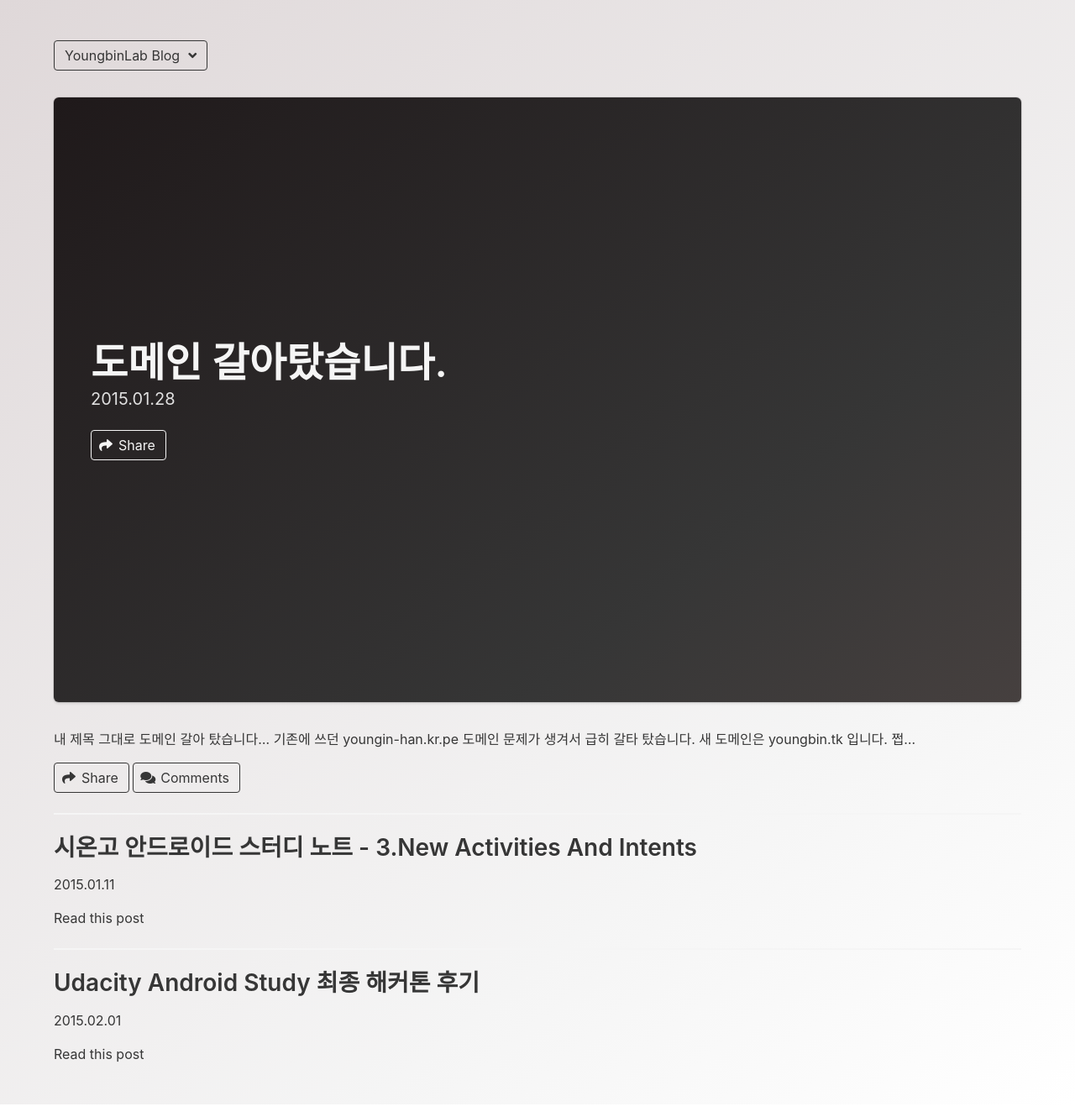
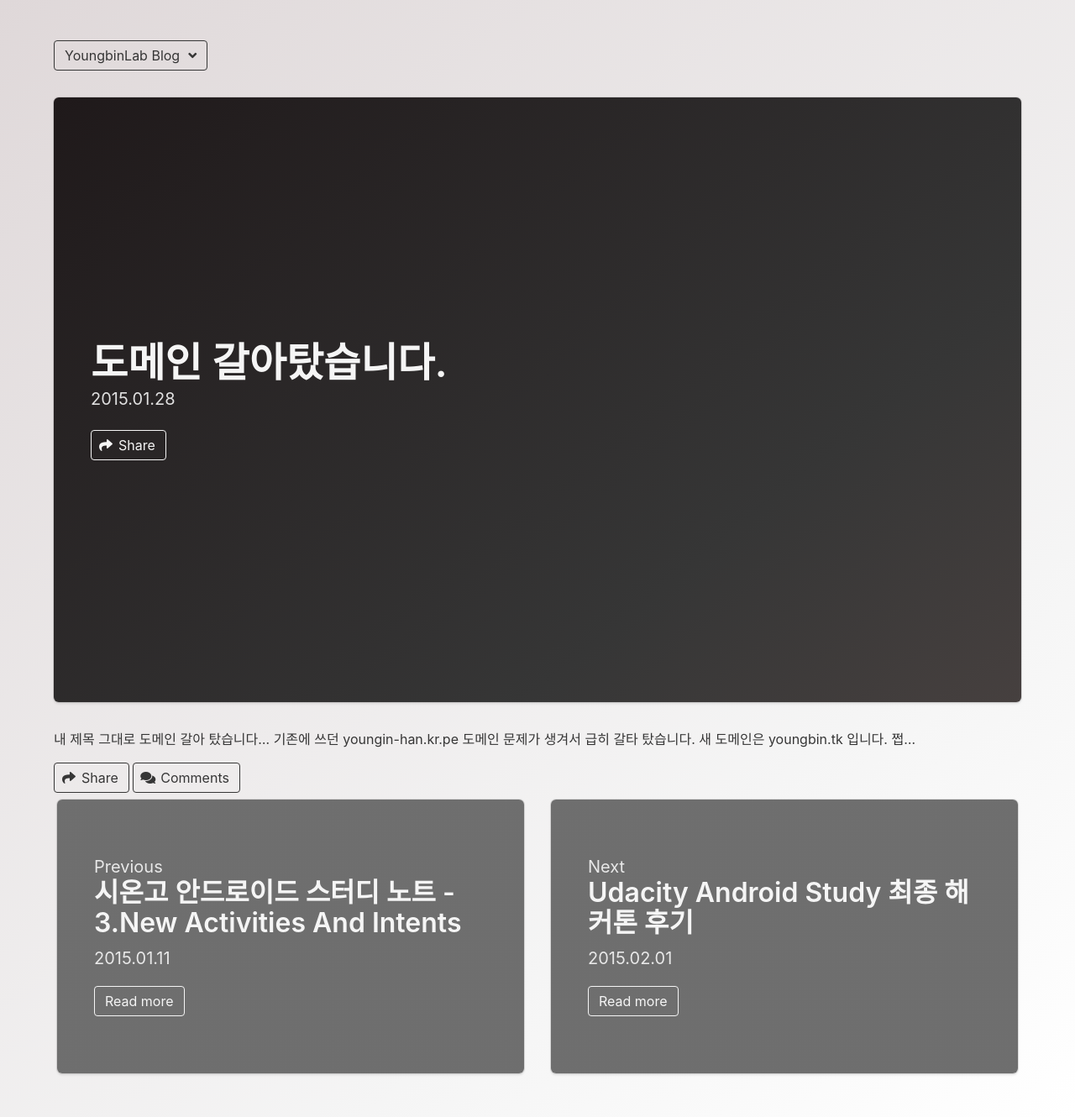
Before and after one commit to sukso96100/blog, a Jekyll site: the page built from _posts/2015-01-28-new-domain.markdown, in a window 1280 px wide. Shown: the whole page at 84% size. Built offline with Jekyll 4.4.1, drawn with Linux system fonts in a browser that asks for light colours; comment, search, counter and statistics services are not loaded.

Commit message:
update pagination on post layout

```diff
--- a/_layouts/post.html
+++ b/_layouts/post.html
@@ -19,24 +19,45 @@ layout: default
     {% include sharebtn.html color="dark" id="1" %}
     {% include disqus.html %}
     {% include adsense.html %}
-    {% if page.previous.url %}
-    <hr />
-      <div class="post-item">
-          <h2>{{ page.previous.title }}</h2>
-          <p>
-            {{ page.previous.date | date: "%Y.%m.%d" }}
-          </p>
-          <a class="button-white" href="{{ site.baseurl }}/{{ page.previous.url }}">Read this post</a>
+
+    <div class="tile is-ancestor">
+        {% if page.previous.url %}
+        <div class="tile post-pagination">
+          <!-- Add content or other tiles -->
+          <article
+          {% if page.previous.image %}
+          style="background: linear-gradient( rgba(0, 0, 0, 0.3), rgba(0, 0, 0, 0.3) ),url('{{page.previous.image}}') center / cover;"
+          {% endif %}
+          class="tile is-child box hero is-dark is-bold">
+          <div class="hero-body">
+            <section>
+              <p class="subtitle">Previous</p>
+              <p class="title">{{ page.previous.title }}</p>
+              <p class="subtitle">{{ page.previous.date | date: "%Y.%m.%d" }}</p>
+              <a class="button is-light is-outlined" href="{{site.baseurl}}{{page.previous.url}}">Read more</a>
+            </section>
+          </div>
+        </article>
+        </div>
+        {% else %}{% endif %}
+        {% if page.next.url %}
+        <div class="tile post-pagination">
+          <!-- Add content or other tiles -->
+          <article
+          {% if page.previous.image %}
+          style="background: linear-gradient( rgba(0, 0, 0, 0.3), rgba(0, 0, 0, 0.3) ),url('{{page.next.image}}') center / cover;"
+          {% endif %}
+          class="tile is-child box hero is-dark is-bold">
+          <div class="hero-body">
+            <section>
+              <p class="subtitle">Next</p>
+              <p class="title">{{ page.next.title }}</p>
+              <p class="subtitle">{{ page.next.date | date: "%Y.%m.%d" }}</p>
+              <a class="button is-light is-outlined" href="{{site.baseurl}}{{page.next.url}}">Read more</a>
+            </section>
+          </div>
+        </article>
+        </div>
+        {% else %}{% endif %}
       </div>
-    {% else %}{% endif %}
-    {% if page.next.url %}
-    <hr />
-      <div class="post-item">
-          <h2>{{ page.next.title }}</h2>
-          <p>
-            {{ page.next.date | date: "%Y.%m.%d" }}
-          </p>
-          <a class="button-white" href="{{ site.baseurl }}/{{ page.next.url }}">Read this post</a>
-      </div>
-    {% else %}{% endif %}
   </div>
--- a/assets/css/style.css
+++ b/assets/css/style.css
@@ -12,3 +12,7 @@
 .post.main.box{
   margin-bottom: 32px;
 }
+
+.post-pagination{
+  padding: 16px;
+}
```
